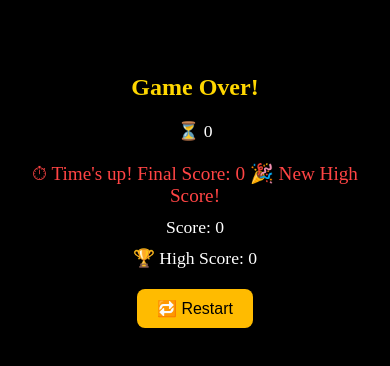
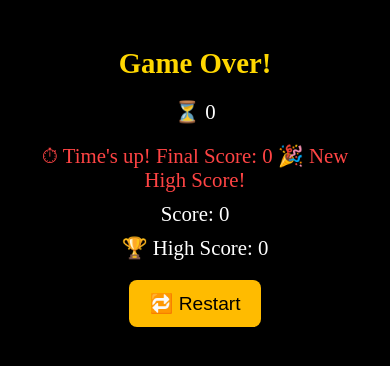
Before and after one commit to JyothiDevappa/TimeToMultiply, a plain HTML site: page game.html in a window 390 px wide. Drawn offline with Linux system fonts and the light colour scheme.

Commit message:
Update game.css

```diff
--- a/game.css
+++ b/game.css
@@ -64,20 +64,32 @@ body {
   background-color: #ffaa00;
 }
 
-
 @media (max-width: 480px) {
   #question {
-    font-size: 1.5rem;
+    font-size: 1.8rem;
   }
 
   #options button {
-    font-size: 1rem;
-    padding: 10px 16px;
+    font-size: 1.2rem;
+    padding: 14px 20px;
   }
 
   #timer,
   #score,
   #high-score {
-    font-size: 1.1rem;
+    font-size: 1.3rem;
+  }
+
+  #message {
+    font-size: 1.3rem;
+  }
+
+  #restart-btn {
+    font-size: 1.2rem;
+    padding: 12px 20px;
+  }
+
+  .game-container {
+    padding: 20px;
   }
 }
```
